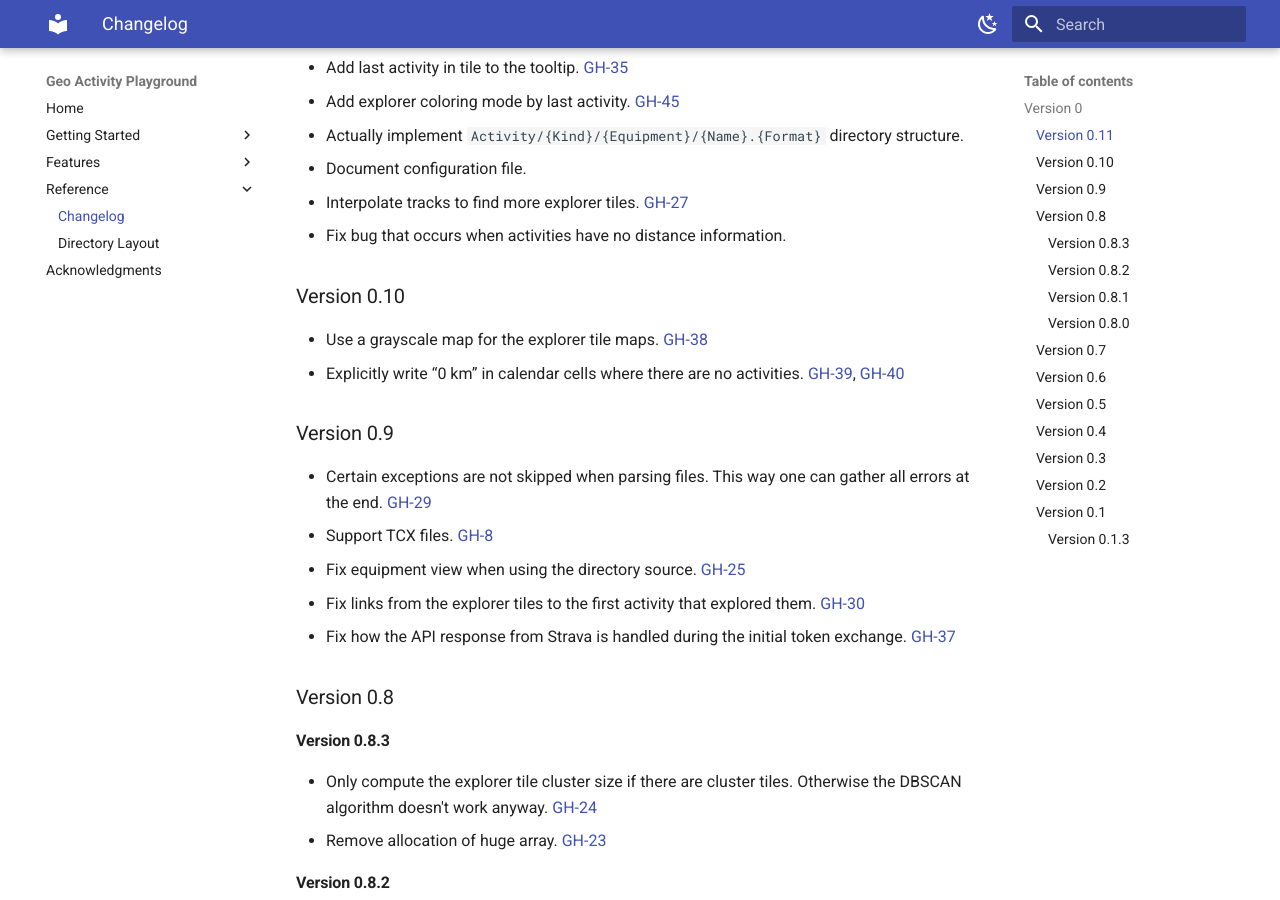
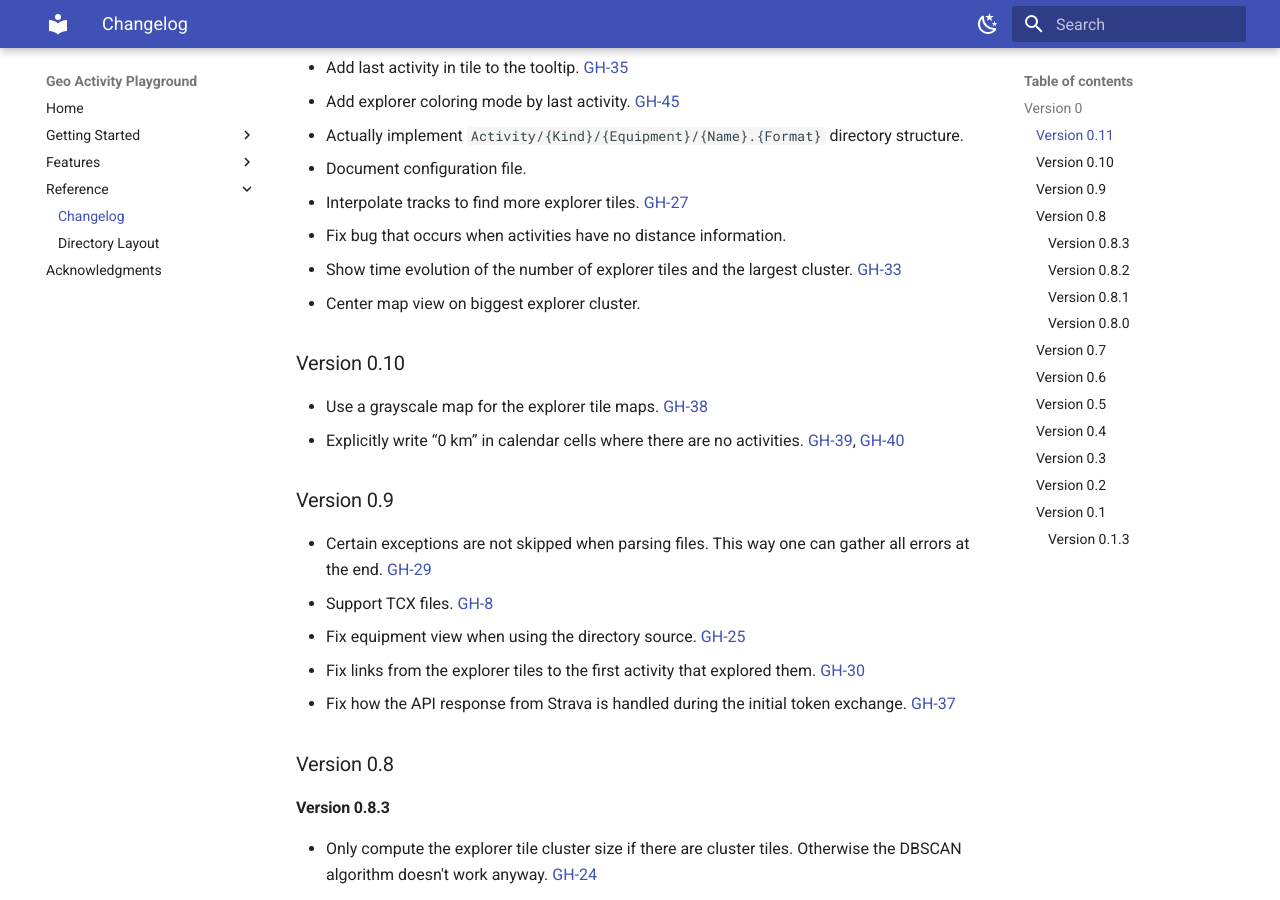
Before and after one commit to martin-ueding/geo-activity-playground, an MkDocs documentation site: the page built from docs/reference/changelog.md, in a window 1280 px wide and 900 px high, scrolled down 370 px. Built offline with MkDocs 1.6.1 and Material for MkDocs 9.7.7, drawn with Linux system fonts in a browser that asks for light colours.

Commit message:
Changelog entry

```diff
--- a/docs/reference/changelog.md
+++ b/docs/reference/changelog.md
@@ -14,6 +14,8 @@
 - Document configuration file.
 - Interpolate tracks to find more explorer tiles. [GH-27](https://github.com/martin-ueding/geo-activity-playground/issues/27)
 - Fix bug that occurs when activities have no distance information.
+- Show time evolution of the number of explorer tiles and the largest cluster. [GH-33](https://github.com/martin-ueding/geo-activity-playground/issues/33)
+- Center map view on biggest explorer cluster.
 
 ### Version 0.10
 
```
